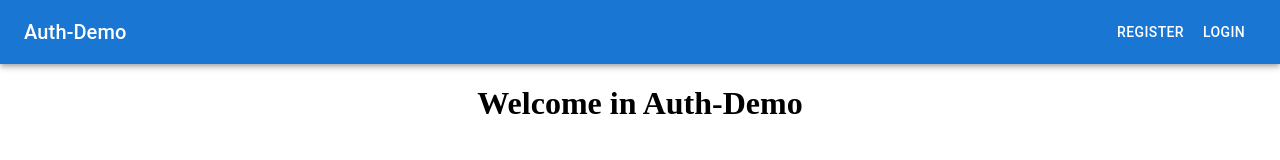
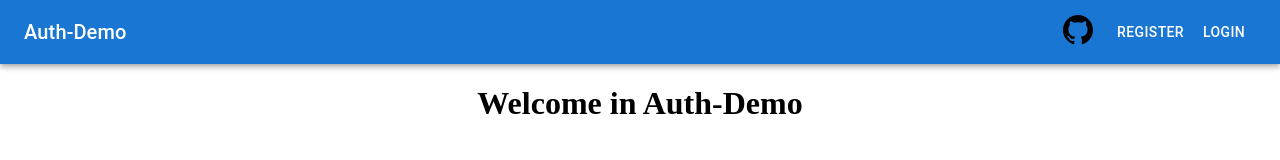
Before and after one commit to Mostafa-DE/knox-auth-frontend, a React (Vite) app: page / in a window 1280 px wide. Shown: the top 160 px of the page. Built offline with nearby package versions, Linux system fonts and the light colour scheme; no server answers.

Commit message:
* Add GitHub icon to the header component.

```diff
--- a/src/components/Header/Header.tsx
+++ b/src/components/Header/Header.tsx
@@ -28,7 +28,16 @@ export default function Header({user}: any): JSX.Element {
                         Auth-Demo
                     </Typography>
                     {!user && (
-                        <Box>
+                        <Box style={{display: "flex", alignItems: "center"}}>
+                            <a href="https://github.com/Mostafa-DE/simple-auth-django-react" target="_blank">
+                                <img
+                                    src="./public/github.svg"
+                                    alt="github img"
+                                    width={30}
+                                    height={30}
+                                    style={{margin: "0 1rem 0 0"}}
+                                />
+                            </a>
                             <Button color="inherit"><Link to='/register'>Register</Link></Button>
                             <Button color="inherit"><Link to='/login'>Login</Link></Button>
                         </Box>
```
Also changed, not shown: public/github.svg (added).
